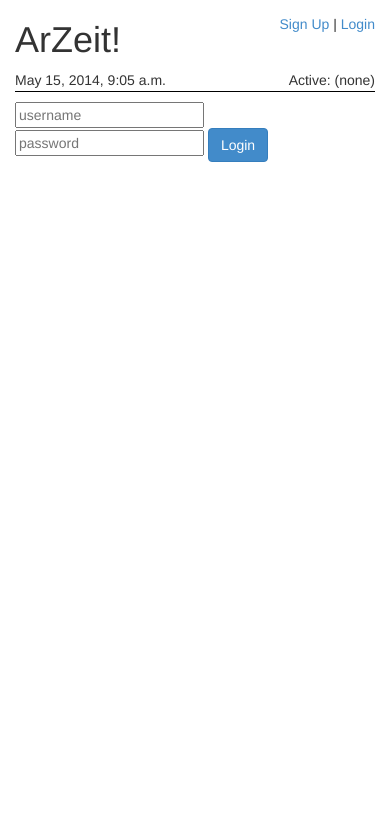
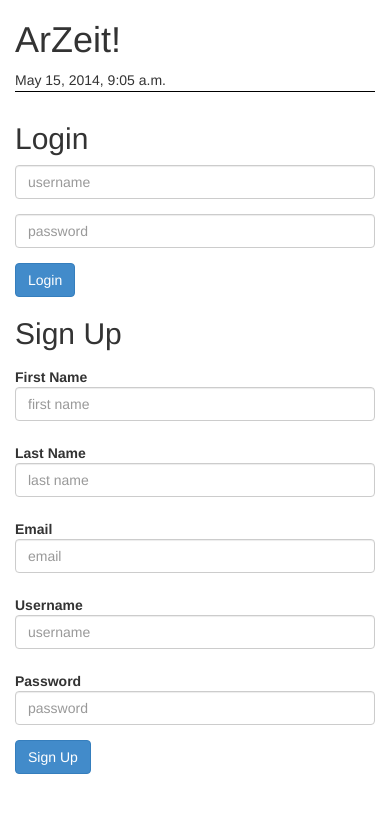
Before and after one commit to peap/djarzeit, a Django app: page /account/login/ in a window 390 px wide. Shown: the top 813 px of the page. Run offline with Django 3.2, Linux system fonts and the light colour scheme; data that the repository does not hold is empty; some libraries are stand-ins or nearby versions.

Commit message:
Reworking account templates

```diff
--- a/account/templates/account/login.html
+++ b/account/templates/account/login.html
@@ -2,12 +2,95 @@
 
 {% block arzeit_content %}
 
-{% include 'account/login_form.html' with id=1 %}
+<h2>Login</h2>
 
-<script type="text/javascript">
-$(document).ready(function(){
-    $('#email1').focus();
-});
-</script>
+<div class="row">
+  <div class="col-xs-12">
+    <form method="post" action="{% url 'login' %}" id="login_form"
+        role="form" class="form-inline">
+      {% csrf_token %}
+      {% if next_url %}
+        <input type="hidden" name="next_url" value="{{ next_url }}" />
+      {% endif %}
+      <div class="form-group">
+        <label for="username" aria-hidden="true" class="accessibility">
+          Username
+        </label>
+        <input type="text" name="username" id="username" class="form-control"
+          placeholder="username" required>
+      </div>
+      <div class="form-group">
+        <label for="password" aria-hidden="true" class="accessibility">
+          Password
+        </label>
+        <input type="password" name="password" id="password" class="form-control"
+          placeholder="password" required>
+      </div>
+      <button type="submit" class="btn btn-primary">
+        Login
+      </button>
+    </form>
+  </div> <!-- .col-xs-12 -->
+</div> <!-- .row -->
 
-{% endblock %}
+<h2>Sign Up</h2>
+
+<div class="row">
+  <div class="col-xs-12">
+    <form method="post" action="{% url 'new_account' %}" id="new_account_form"
+         role="form" class="form-horizontal">
+      {% csrf_token %}
+      <div class="form-group">
+        <label for="new_name_first" class="control-label col-sm-2">
+          First Name
+        </label>
+        <div class="col-sm-10">
+          <input type="text" name="new_name_first" id="new_name_first"
+              class="form-control" placeholder="first name" />
+        </div>
+      </div>
+      <div class="form-group">
+        <label for="new_name_last" class="control-label col-sm-2">
+          Last Name
+        </label>
+        <div class="col-sm-10">
+          <input type="text" name="new_name_last" id="new_name_last"
+              class="form-control" placeholder="last name" />
+        </div>
+      </div>
+      <div class="form-group">
+        <label for="new_email" class="control-label col-sm-2">
+          Email
+        </label>
+        <div class="col-sm-10">
+          <input type="email" name="new_email" id="new_email"
+              class="form-control" placeholder="email" required>
+        </div>
+      </div>
+      <div class="form-group">
+        <label for="new_username" class="control-label col-sm-2">
+          Username
+        </label>
+        <div class="col-sm-10">
+          <input type="text" name="new_username" id="new_username"
+              class="form-control" placeholder="username" required>
+        </div>
+      </div>
+      <div class="form-group">
+        <label for="new_password" class="control-label col-sm-2">
+          Password</label>
+        <div class="col-sm-10">
+          <input type="password" name="new_password" id="new_password"
+              class="form-control" placeholder="password" />
+        </div>
+      </div>
+      <div class="form-group">
+        <div class="col-sm-offset-2 col-sm-10">
+          <button type="submit" class="btn btn-primary">Sign Up</button>
+        </div>
+      </div>
+    </form>
+  </div> <!-- .col-xs-12 -->
+</div> <!-- .row -->
+
+{% endblock arzeit_content %}
--- a/account/templates/account/login_form.html
+++ /dev/null
@@ -1,26 +0,0 @@
-<form method="post" action="{% url 'login' %}" class="form-inline"
-    id="login_form{{ id }}">
-
-  {% csrf_token %}
-
-  <label for="username{{ id }}" aria-hidden="true" class="accessibility">
-    Username
-  </label>
-  <input type="text" name="username" id="username{{ id }}"
-    placeholder="username" required>
-
-  <label for="password{{ id }}" aria-hidden="true" class="accessibility">
-    Password
-  </label>
-  <input type="password" name="password" id="password{{ id }}"
-    placeholder="password" required>
-
-  {% if next_url %}
-  <input type="hidden" name="next_url" value="{{ next_url }}" />
-  {% endif %}
-
-  <button type="submit" class="btn btn-primary">
-    Login
-  </button>
-
-</form>
--- a/account/templates/account/login_modal.html
+++ /dev/null
@@ -1,13 +0,0 @@
-<div id="login_modal" class="modal hide fade">
-  <div class="modal-header">
-    <button type="button" class="close" data-dismiss="modal" aria-hidden="true">
-      &times;
-    </button>
-    <h2>Login</h2>
-  </div>
-  <div class="modal-body">
-    {% include 'account/login_form.html' with id=2%}
-  </div>
-  <div class="modal-footer">
-  </div>
-</div>
--- a/account/templates/account/new_form.html
+++ /dev/null
@@ -1,60 +0,0 @@
-<form method="post" action="{% url 'new_account' %}" class="form-horizontal"
-    id="new_account_form">
-
-  {% csrf_token %}
-
-  <div class="control-group">
-    <label for="name_first" class="control-label accessibility">
-      First Name
-    </label>
-    <div class="controls">
-      <input type="text" name="name_first" id="name_first"
-          placeholder="first name" />
-    </div>
-  </div>
-
-  <div class="control-group">
-    <label for="name_last" class="control-label accessibility">
-      Last Name
-    </label>
-    <div class="controls">
-      <input type="text" name="name_last" id="name_last"
-          placeholder="last name" />
-    </div>
-  </div>
-
-  <div class="control-group">
-    <label for="email" class="control-label accessibility">
-      Email
-    </label>
-    <div class="controls">
-      <input type="email" name="email" id="email" placeholder="email" required>
-    </div>
-  </div>
-
-  <div class="control-group">
-    <label for="username" class="control-label accessibility">
-      Username
-    </label>
-    <div class="controls">
-      <input type="text" name="username" id="username"
-          placeholder="username" required>
-    </div>
-  </div>
-
-  <div class="control-group">
-    <label for="password" class="control-label accessibility">
-      Password</label>
-    <div class="controls">
-      <input type="password" name="password" id="password"
-          placeholder="password" />
-    </div>
-  </div>
-
-  <div class="control-group">
-    <div class="controls">
-      <button type="submit" class="btn btn-primary">Sign Up</button>
-    </div>
-  </div>
-
-</form>
--- a/account/templates/account/new_modal.html
+++ /dev/null
@@ -1,13 +0,0 @@
-<div id="new_account" class="modal hide fade">
-  <div class="modal-header">
-    <button type="button" class="close" data-dismiss="modal" aria-hidden="true">
-      &times;
-    </button>
-    <h2>Sign Up</h2>
-  </div>
-  <div class="modal-body">
-    {% include 'account/new_form.html' %}
-  </div>
-  <div class="modal-footer">
-  </div>
-</div>
--- a/account/views.py
+++ b/account/views.py
@@ -44,11 +44,11 @@ def login(request):
 
 def new_account(request):
     if request.POST:
-        name_first = request.POST.get('name_first')
-        name_last = request.POST.get('name_last')
-        email = request.POST.get('email')
-        username = request.POST.get('username')
-        password = request.POST.get('password')
+        name_first = request.POST.get('new_name_first')
+        name_last = request.POST.get('new_name_last')
+        email = request.POST.get('new_email')
+        username = request.POST.get('new_username')
+        password = request.POST.get('new_password')
         try:
             user = User.objects.create_user(username, email, password)
             user.first_name = name_first
--- a/djarzeit/templates/header.html
+++ b/djarzeit/templates/header.html
@@ -5,32 +5,23 @@
     </div>
     <div class="pull-right" id="arzeit-account-controls">
     {% if user.is_authenticated %}
+      {% include 'account/account_modal.html' %}
       <a href="#account_info" role="button" data-toggle="modal">
         {{ user.username }}
       </a>
       |
       <a href="{% url 'logout' %}">Logout</a>
-    {% else %}
-      <a href="#new_account" role="button" data-toggle="modal">Sign Up</a>
-      |
-      <a href="#login_modal" role="button" data-toggle="modal">Login</a>
     {% endif %}
     </div>
   </div> <!-- .col-xs-12 -->
 </div> <!-- .row -->
-
-{% if user.is_authenticated %}
-  {% include 'account/account_modal.html' %}
-{% else %}
-  {% include 'account/login_modal.html' %}
-  {% include 'account/new_modal.html' %}
-{% endif %}
 
 <div class="row">
   <div class="col-xs-12">
     <span class="pull-left">
       <span id="server_time">{{ server_time }}</span>
     </span>
+  {% if user.is_authenticated %}
     <span class="pull-right">
       Active:
       {% for timer in active_timers %}
@@ -39,6 +30,7 @@
       (none)
       {% endfor %}
     </span>
+  {% endif %}
   </div> <!-- .col-xs-12 -->
 </div> <!-- .row -->
 
```
Also changed, not shown: account/templates/account/new.html (deleted, +0 -7 lines).
